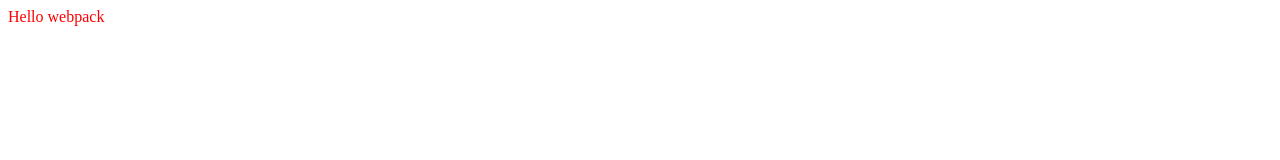
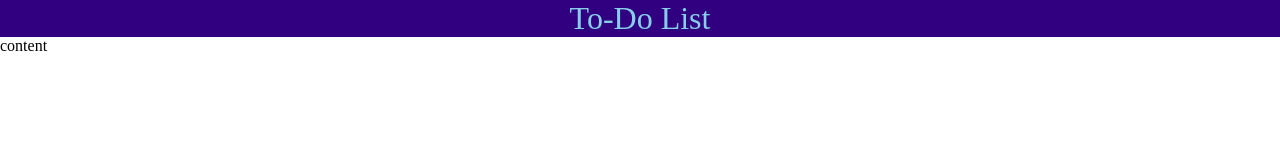
Before and after one commit to derek4987/to-do-list, a website built with webpack: page dist/index.html in a window 1280 px wide. Built offline with nearby package versions, Linux system fonts and the light colour scheme.

Commit message:
a few small elements to html and CSS.

```diff
--- a/src/index.js
+++ b/src/index.js
@@ -5,8 +5,8 @@ function component() {
     const element = document.createElement('div');
 
     // Lodash, now imported by this script
-    element.innerHTML = _.join(['Hello', 'webpack'], ' ');
-    element.classList.add('hello');
+    // element.innerHTML = _.join(['Hello', 'webpack'], ' ');
+    // element.classList.add('hello');
 
     return element;
   }
--- a/src/style.css
+++ b/src/style.css
@@ -1,3 +1,12 @@
-.hello {
-    color: red;
-  }
+:root {
+  min-height: 100vh;
+}
+
+* {
+  padding: 0;
+  margin: 0;
+}
+
+button {
+  cursor: pointer;
+}
```
Also changed, not shown: dist/bundle.js, dist/index.html.
